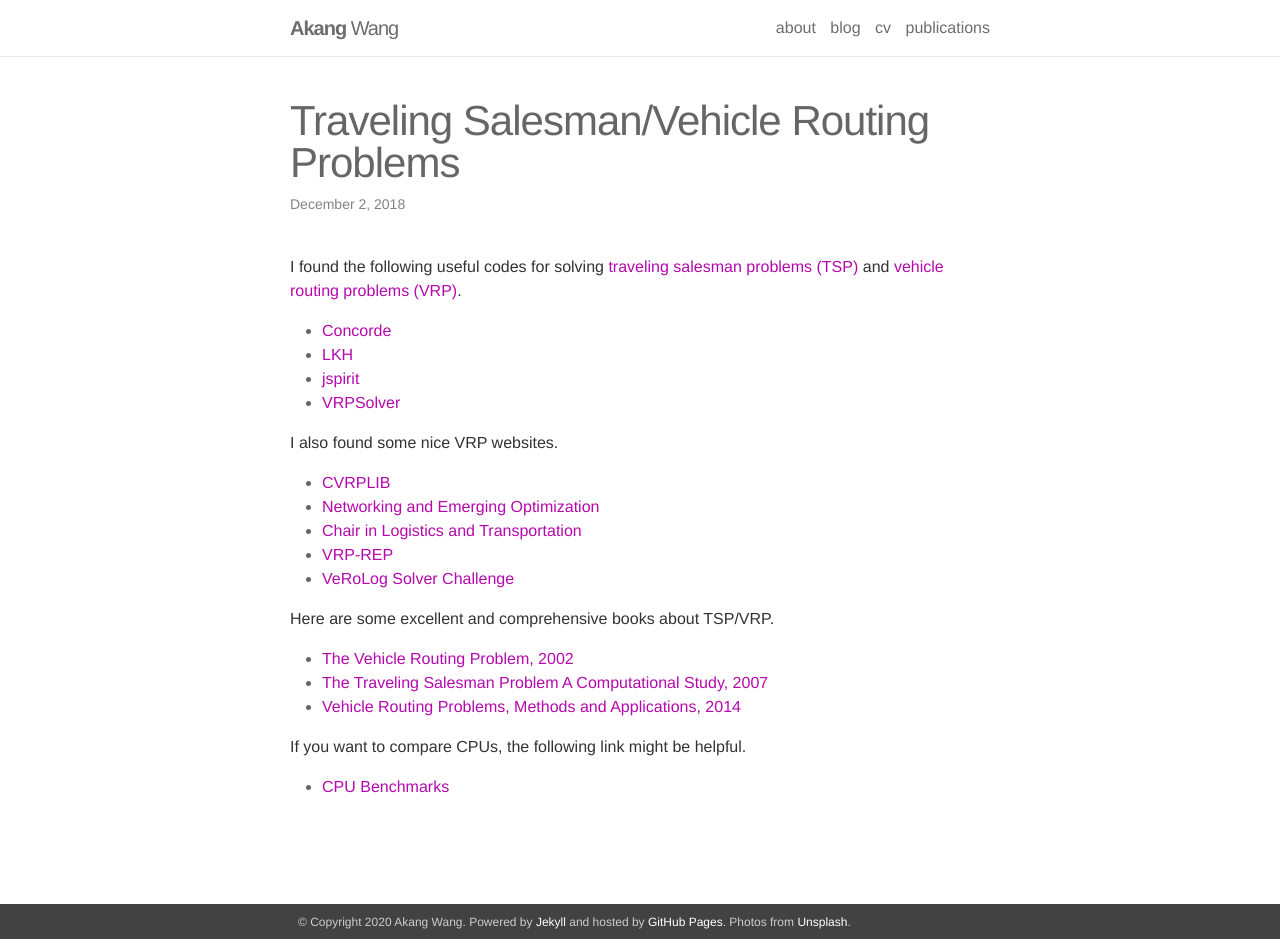
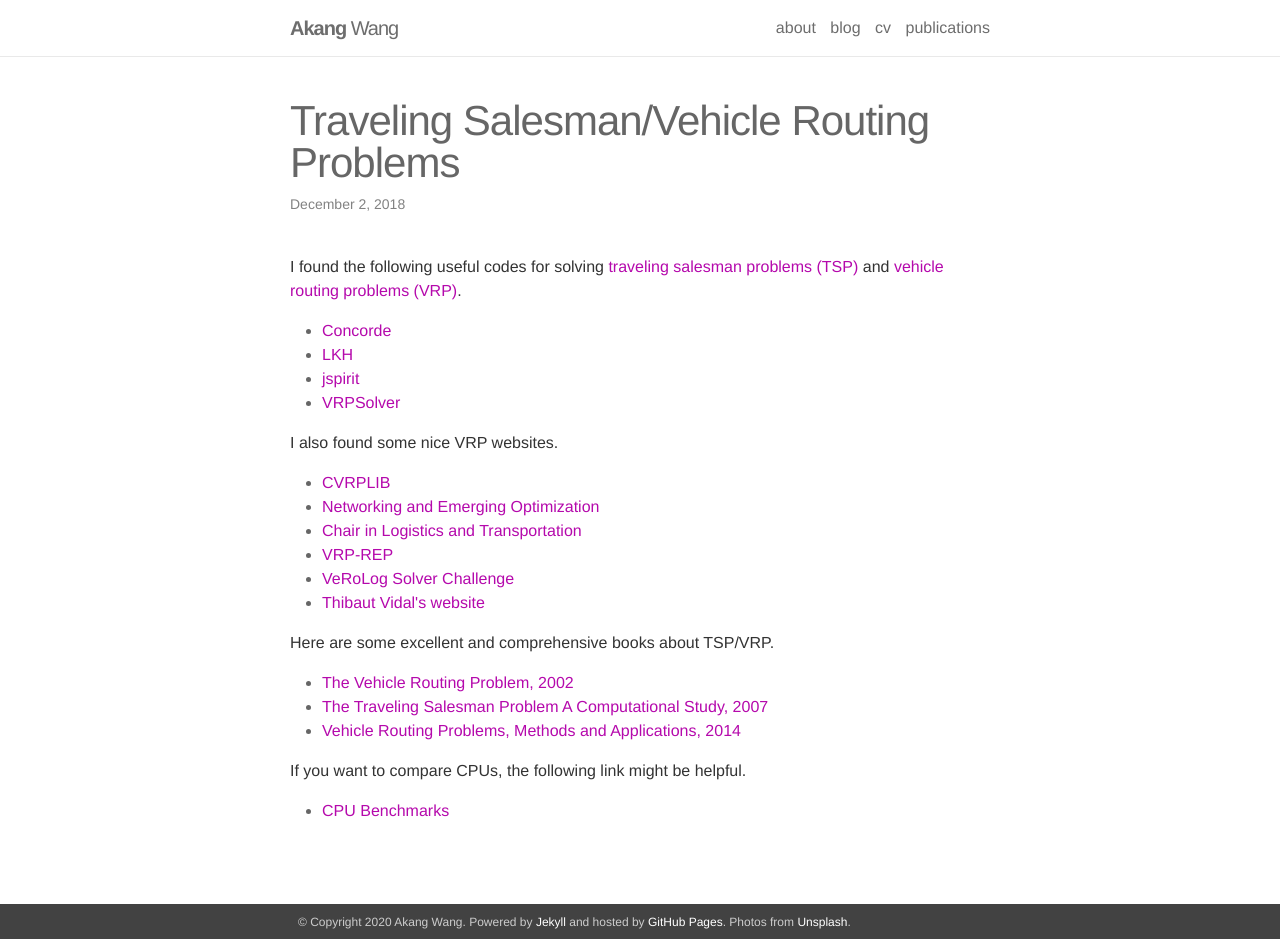
Before and after one commit to VINCENTW2046/akangw.github.io, a Jekyll site: the page built from _posts/2018-12-04-vehicle routing.md, in a window 1280 px wide and 939 px high. Built offline with Jekyll 4.4.1, drawn with Linux system fonts in a browser that asks for light colours.

Commit message:
Update 2018-12-04-vehicle routing.md

```diff
--- a/_posts/2018-12-04-vehicle routing.md
+++ b/_posts/2018-12-04-vehicle routing.md
@@ -22,6 +22,7 @@ I also found some nice VRP websites.
     <li><a href="http://chairelogistique.hec.ca/en/" target="_blank">Chair in Logistics and Transportation</a></li>
     <li><a href="http://www.vrp-rep.org/" target="_blank">VRP-REP</a></li>
     <li><a href="https://www.euro-online.org/websites/verolog/verolog-solver-challenge/" target="_blank">VeRoLog Solver Challenge</a></li>
+    <li><a href="https://w1.cirrelt.ca/~vidalt/en/VRP-resources.html" target="_blank">Thibaut Vidal's website</a></li>
 </ul>
 
 Here are some excellent and comprehensive books about TSP/VRP.
```
